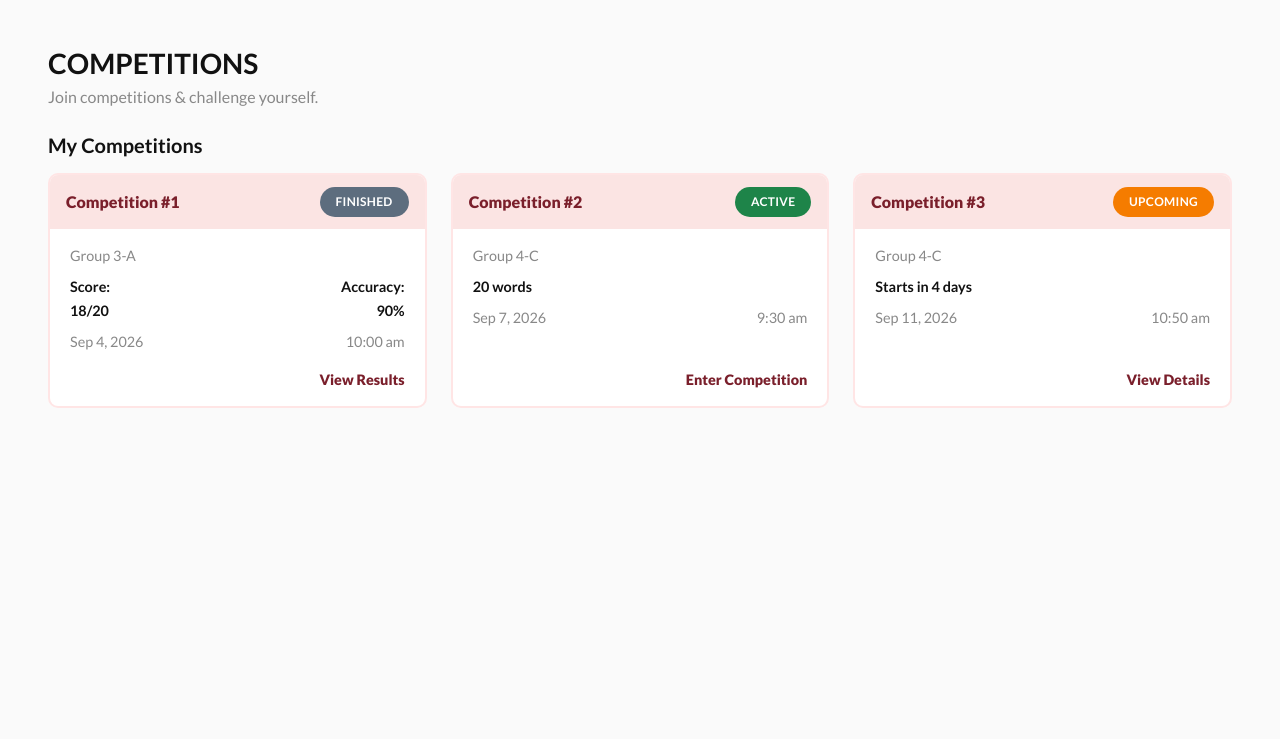
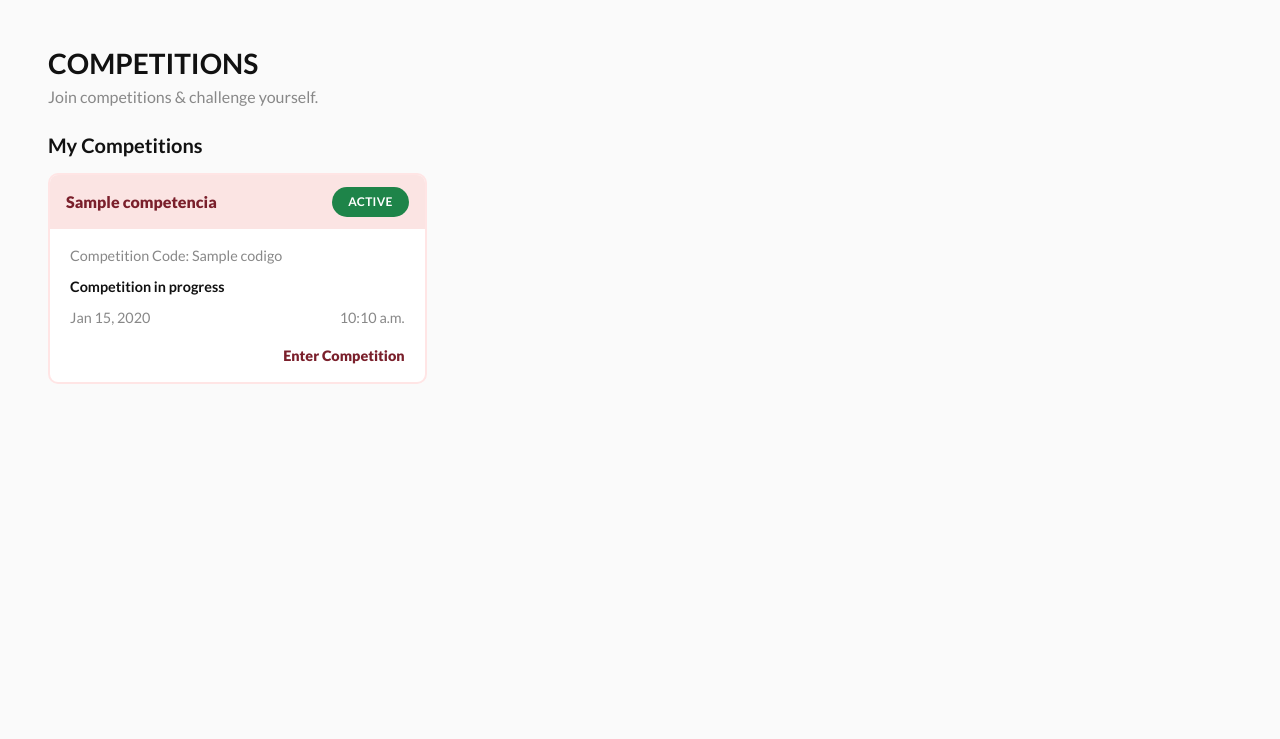
Before and after one commit to OmarCasta874/Spell-Challenge, a Django app: template spellchallengefront/templates/student/competitions.html in a window 1280 px wide. Shown: the part 61-800 px from the top of the page. Run offline with Django 5.2, Linux system fonts and the light colour scheme; the template is opened without the code that fills it: most values are stand-ins (such as "Sample title", 1, 10 or a date in 2020).

Commit message:
arreglo de vista de competitions y conexion a la base de datos

```diff
--- a/spellchallengefront/home/models.py
+++ b/spellchallengefront/home/models.py
@@ -952,6 +952,11 @@ class Competencia(models.Model):
     fecha = models.DateField()
     hora = models.TimeField()
 
+    estado = models.CharField(
+        max_length=10,
+        default="Upcoming"
+    )
+
     profesor = models.ForeignKey(
         Profesor,
         on_delete=models.PROTECT,
--- a/spellchallengefront/templates/student/competitions.html
+++ b/spellchallengefront/templates/student/competitions.html
@@ -17,89 +17,77 @@
     <h2 class="section-title">My Competitions</h2>
 
     <div class="competitions-grid">
-
-      <!-- 1. Finished -->
-      <article class="competition-card">
+      {% for participacion in participaciones %}
+        {% with competition=participacion.competencia %}
+          <article class="competition-card {% if competition.estado == 'Active' %}competition-card-active{% endif %}">
             <header class="competition-card-header">
-          <h3 class="competition-card-title">Competition #1</h3>
+              <h3 class="competition-card-title">{{ competition.nombre }}</h3>
+              {% if competition.estado == 'Finished' %}
                 <span class="status-badge status-badge-finished">Finished</span>
+              {% elif competition.estado == 'Active' %}
+                <span class="status-badge status-badge-active">Active</span>
+              {% else %}
+                <span class="status-badge status-badge-upcoming">Upcoming</span>
+              {% endif %}
             </header>
-
             <div class="competition-card-body">
-          <p class="competition-card-group">Group 3-A</p>
-
+              <p class="competition-card-group">Competition Code: {{ competition.codigo }}</p>
+              {% if competition.estado == 'Finished' %}
                 <div class="competition-card-row competition-card-row-split">
                   <div class="competition-card-stat">
                     <span class="competition-card-label">Score:</span>
-              <span class="competition-card-value">18/20</span>
+                    <span class="competition-card-value">
+                      {{ participacion.palabras_correctas|default:0 }}/{{ participacion.palabras_correctas|default:0|add:participacion.palabras_incorrectas|default:0 }}
+                    </span>
                   </div>
                   <div class="competition-card-stat competition-card-stat-right">
                     <span class="competition-card-label">Accuracy:</span>
-              <span class="competition-card-value">90%</span>
+                    <span class="competition-card-value">
+                      {% if participacion.palabras_correctas or participacion.palabras_incorrectas %}
+                        {% widthratio participacion.palabras_correctas participacion.palabras_correctas|add:participacion.palabras_incorrectas 100 %}%
+                      {% else %}
+                        0%
+                      {% endif %}
+                    </span>
                   </div>
                 </div>
-
+              {% elif competition.estado == 'Active' %}
+                <div class="competition-card-row">
+                  <span class="competition-card-value">Competition in progress</span>
+                </div>
+              {% else %}
+                <div class="competition-card-row">
+                  <span class="competition-card-value">Upcoming competition</span>
+                </div>
+              {% endif %}
               <div class="competition-card-row competition-card-row-date">
-            <span class="competition-card-date">Sep 4, 2026</span>
-            <span class="competition-card-date competition-card-date-right">10:00 am</span>
+                <span class="competition-card-date">
+                  {{ competition.fecha|date:"M j, Y" }}
+                </span>
+                <span class="competition-card-date competition-card-date-right">
+                  {{ competition.hora|time:"g:i a" }}
+                </span>
               </div>
             </div>
-
             <footer class="competition-card-footer">
+              {% if competition.estado == 'Finished' %}
                 <a href="#" class="competition-card-link">View Results</a>
+              {% elif competition.estado == 'Active' %}
+                <a href="{% url 'student_competitions_select' %}"
+                  class="competition-card-link">
+                  Enter Competition
+                </a>
+              {% else %}
+                <a href="#" class="competition-card-link">View Details</a>
+              {% endif %}
             </footer>
           </article>
-
-      <!-- 2. Active -->
-      <article class="competition-card competition-card-active">
-        <header class="competition-card-header">
-          <h3 class="competition-card-title">Competition #2</h3>
-          <span class="status-badge status-badge-active">Active</span>
-        </header>
-
-        <div class="competition-card-body">
-          <p class="competition-card-group">Group 4-C</p>
-
-          <div class="competition-card-row">
-            <span class="competition-card-value">20 words</span>
+        {% endwith %}
+      {% empty %}
+        <div class="competition-empty-state">
+          <p>You are not enrolled in any competitions yet.</p>
         </div>
-
-          <div class="competition-card-row competition-card-row-date">
-            <span class="competition-card-date">Sep 7, 2026</span>
-            <span class="competition-card-date competition-card-date-right">9:30 am</span>
-          </div>
-        </div>
-
-        <footer class="competition-card-footer">
-          <a href="{% url 'student_competitions_select' %}" class="competition-card-link">Enter Competition</a>
-        </footer>
-      </article>
-
-      <!-- 3. Upcoming -->
-      <article class="competition-card">
-        <header class="competition-card-header">
-          <h3 class="competition-card-title">Competition #3</h3>
-          <span class="status-badge status-badge-upcoming">Upcoming</span>
-        </header>
-
-        <div class="competition-card-body">
-          <p class="competition-card-group">Group 4-C</p>
-
-          <div class="competition-card-row">
-            <span class="competition-card-value">Starts in 4 days</span>
-          </div>
-
-          <div class="competition-card-row competition-card-row-date">
-            <span class="competition-card-date">Sep 11, 2026</span>
-            <span class="competition-card-date competition-card-date-right">10:50 am</span>
-          </div>
-        </div>
-
-        <footer class="competition-card-footer">
-          <a href="#" class="competition-card-link">View Details</a>
-        </footer>
-      </article>
-
+      {% endfor %}
     </div>
   </section>
 </div>
```
Also changed, not shown: spellchallengefront/home/views.py (+35 -14 lines), spellchallengefront/templates/teacher/competitions.html (+4 -4 lines). Lines whose indentation alone changed are shown as unchanged.
